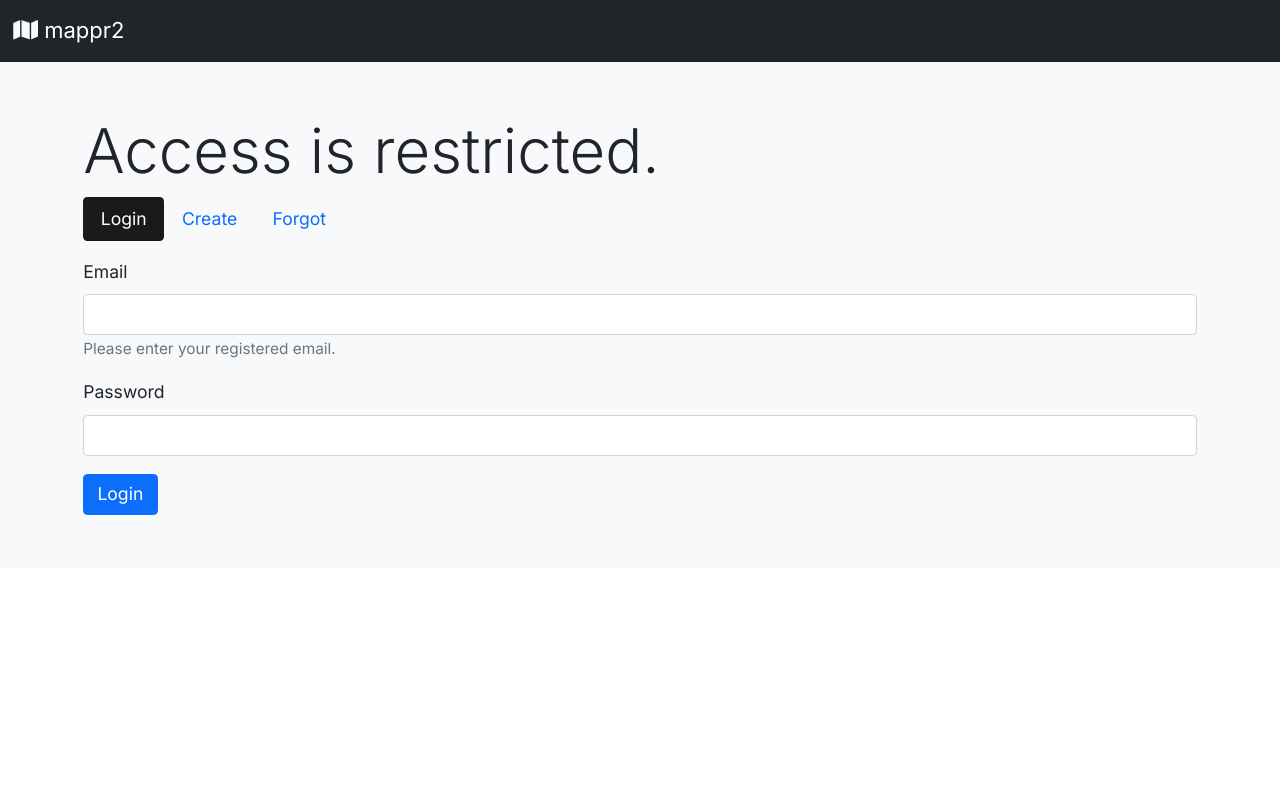
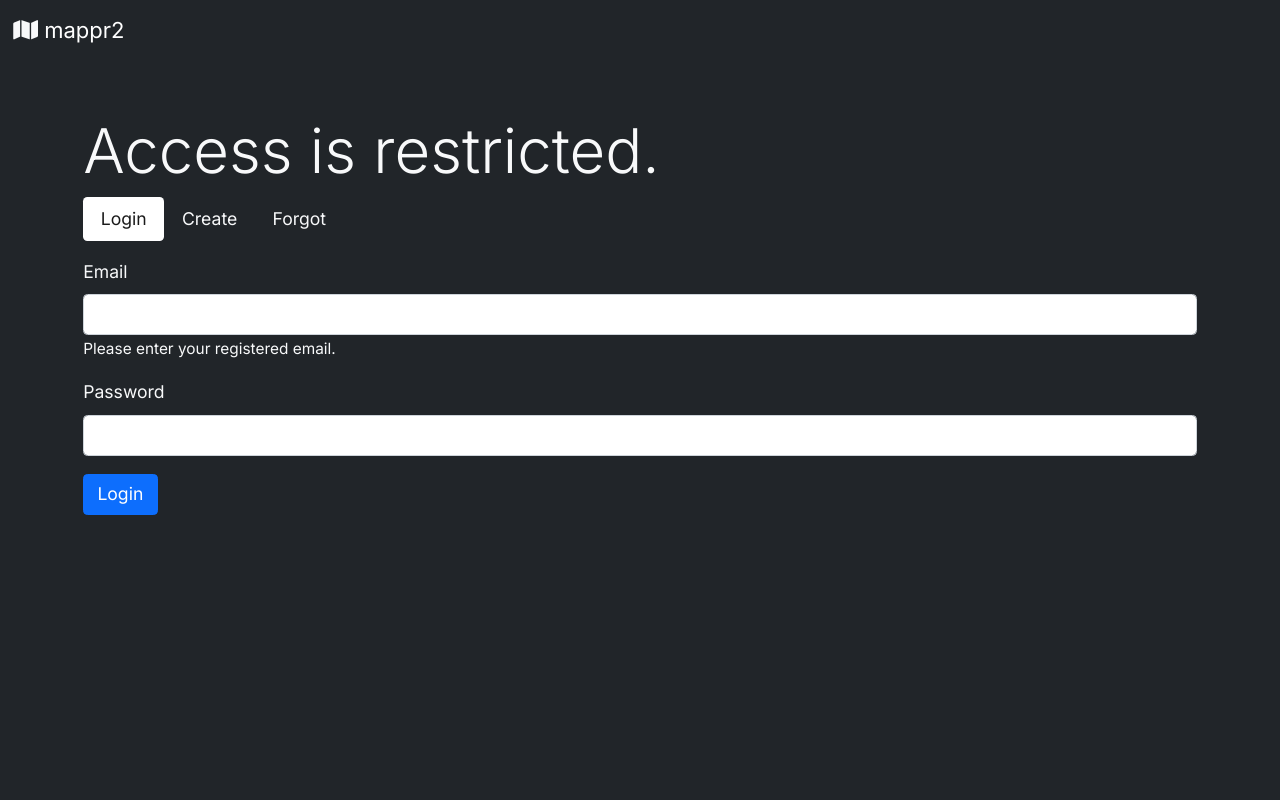
Before and after one commit to jake-cryptic/mappr2, a Flask app: page /auth in a window 1280 px wide. Run offline with Flask 2, Linux system fonts and the light colour scheme; parts of the project's set-up code (start-up, migrations or seed data) failed here and were passed over; some libraries are stand-ins or nearby versions.

Commit message:
Updated webshare API to show share status Auth page is now dark-theme automatically Work on image details page

```diff
--- a/mappr/auth/templates/auth/auth.html
+++ b/mappr/auth/templates/auth/auth.html
@@ -5,20 +5,20 @@
 {% block description %}Please login to access Mappr{% endblock %}
 
 {% block content %}
-<div class="container-fluid bg-light py-5 px-3">
+<div class="container-fluid text-light py-5 px-3">
 	<div class="container">
 		<h1 class="display-4">Access is restricted.</h1>
 		{% include "components/alert.html" %}
 
-		<ul class="nav nav-pills mb-3" id="tabs_list" role="tablist">
+		<ul class="nav nav-pills nav-pills-light mb-3" id="tabs_list" role="tablist">
 			<li class="nav-item" role="presentation">
-				<a class="nav-link{% if active_pane == 'login' %} active{% endif %}" id="login_tab" data-bs-toggle="pill" data-bs-target="#login_pane" href="#login_pane" role="tab" aria-controls="login_pane" aria-selected="true">Login</a>
+				<a class="nav-link{% if active_pane == 'login' %} active{% endif %} text-light" id="login_tab" data-bs-toggle="pill" data-bs-target="#login_pane" href="#login_pane" role="tab" aria-controls="login_pane" aria-selected="true">Login</a>
 			</li>
 			<li class="nav-item" role="presentation">
-				<a class="nav-link{% if active_pane == 'create' %} active{% endif %}" id="create_tab" data-bs-toggle="pill" data-bs-target="#create_pane" href="#create_pane"  role="tab" aria-controls="create_pane" aria-selected="false">Create</a>
+				<a class="nav-link{% if active_pane == 'create' %} active{% endif %} text-light" id="create_tab" data-bs-toggle="pill" data-bs-target="#create_pane" href="#create_pane"  role="tab" aria-controls="create_pane" aria-selected="false">Create</a>
 			</li>
 			<li class="nav-item" role="presentation">
-				<a class="nav-link" id="forgot_tab" data-bs-toggle="pill" data-bs-target="#forgot_pane" href="#forgot_pane"  role="tab" aria-controls="forgot_pane" aria-selected="false">Forgot</a>
+				<a class="nav-link text-light" id="forgot_tab" data-bs-toggle="pill" data-bs-target="#forgot_pane" href="#forgot_pane"  role="tab" aria-controls="forgot_pane" aria-selected="false">Forgot</a>
 			</li>
 		</ul>
 
@@ -36,7 +36,7 @@
 					<div class="mb-3 ">
 						{{ login_user.email.label(class="form-label") }}
 						{{ login_user.email(class="form-control") }}
-						<small id="emailHelp" class="form-text text-muted">Please enter your registered email.</small>
+						<small id="emailHelp" class="form-text text-light">Please enter your registered email.</small>
 					</div>
 					<div class="mb-3 ">
 						{{ login_user.password.label(class="form-label") }}
@@ -58,7 +58,7 @@
 					<div class="mb-3 ">
 						{{ create_user.name.label(class="form-label") }}
 						{{ create_user.name(class="form-control") }}
-						<small id="name_help" class="form-text text-muted">X Æ A-12 will not pass my validation checks so don't try.</small>
+						<small id="name_help" class="form-text text-light">X Æ A-12 will not pass my validation checks so don't try.</small>
 					</div>
 					<div class="mb-3 ">
 						{{ create_user.email.label(class="form-label") }}
@@ -68,7 +68,7 @@
 						{{ create_user.password.label(class="form-label") }}
 						{{ create_user.password(class="form-control") }}
 					</div>
-					{{ create_user.submit(class='btn btn-info text-light') }}
+					{{ create_user.submit(class='btn btn-secondary text-light') }}
 					<br />
 					<small>
 						By signing up to Mappr, you are agreeing to the
@@ -78,7 +78,7 @@
 				</form>
 			</div>
 			<div class="tab-pane fade" id="forgot_pane" role="tabpanel" aria-labelledby="forgot_tab">
-				Too bad.
+				Contact me on telegram. Password resets will be added in a future version.
 			</div>
 		</div>
 	</div>
--- a/mappr/gallery/routes.py
+++ b/mappr/gallery/routes.py
@@ -154,7 +154,7 @@ def edit_image(image_uuid=None):
 
 	image_info = image_data.one()
 
-	return render_template('gallery/image.html')
+	return render_template('gallery/image.html', image=image_info)
 
 
 @gallery_bp.route('/image/view/<image_uuid>/<image_format>', methods=['GET'])
@@ -185,7 +185,7 @@ def view_image(image_uuid=None, image_format='best'):
 			directory, str(image_info.file_location) + file_ext,
 			as_attachment=False,
 			download_name=image_info.file_name,
-			mimetype='image/' + image_info.file_type,
+			mimetype='image/' + image_format,
 			last_modified=image_info.time_created,
 			max_age=86400*365
 		)
--- a/mappr/gallery/templates/gallery/image.html
+++ b/mappr/gallery/templates/gallery/image.html
@@ -16,7 +16,8 @@
   				</ol>
 			</nav>
 
-			<a href="{{ url_for('gallery_bp.home') }}" class="btn btn-outline-info">Go Back</a>
+			<img src="{{ url_for('gallery_bp.view_image', image_uuid=image['file_uuid'], image_format='best') }}"
+				 class="img-fluid" alt="{{ image['alt_text'] }}" />
 		</div>
 	</div>
 {% endblock %}
--- a/mappr/gallery/templates/gallery/table.html
+++ b/mappr/gallery/templates/gallery/table.html
@@ -46,6 +46,10 @@
 								   class="btn btn-sm btn-primary">
 									<i class="fas fa-share"></i> Share
 								</a>
+								<a href="{{ url_for('gallery_bp.view_image', image_uuid=image['file_uuid'], image_format='best') }}"
+								   title="{{ image['file_name'] }}" class="btn btn-sm btn-success" target="_blank">
+									<i class="fas fa-image"></i> View
+								</a>
 								<a href="{{ url_for('gallery_bp.edit_image', image_uuid=image['file_uuid']) }}" class="btn btn-sm btn-secondary">
 									<i class="fas fa-pencil-alt"></i> Details
 								</a>
--- a/mappr/static/css/styles.css
+++ b/mappr/static/css/styles.css
@@ -32,6 +32,11 @@ select {
 .nav-pills .nav-link.active, .nav-pills .show > .nav-link {
 	color: #fff !important;
 	background-color: #1a1a1a !important;
+}
+
+.nav-pills-light .nav-link.active, .nav-pills-light .show > .nav-link {
+	color: #1a1a1a !important;
+	background-color: #fff !important;
 }
 
 #toast_section {
--- a/mappr/templates/base.html
+++ b/mappr/templates/base.html
@@ -53,7 +53,7 @@
 	</head>
 	<body>
 
-		<main{% if session['dark_theme'] %} class="container-dark" {% endif %}>
+		<main{% if (request.endpoint != None and request.endpoint == 'auth_bp.auth') or session['dark_theme'] %} class="container-dark" {% endif %}>
 			{% include "components/navbar.html" %}
 			{% include "components/modal.html" %}
 			<div class="toast-container" id="toast_alerts"></div>
```
Also changed, not shown: mappr/static/js/gallery/sharing.js (+9 -5 lines).
